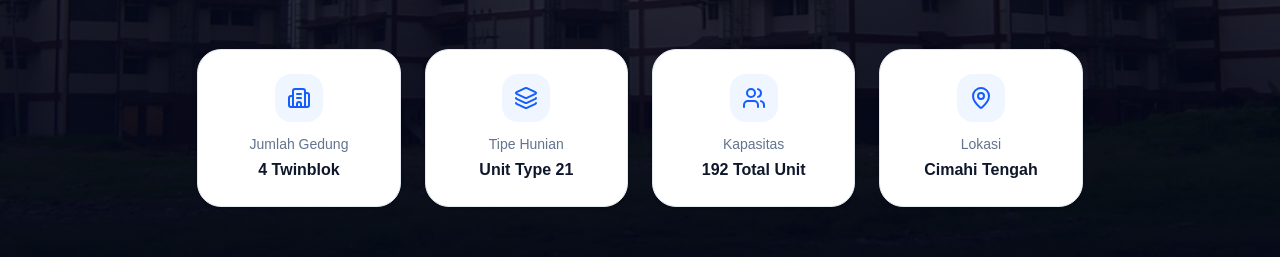
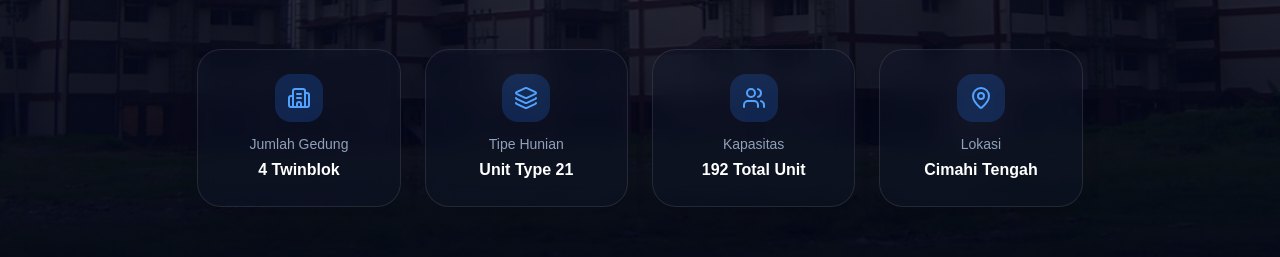
Before and after one commit to WillyHanafi1/Sistem-Rusunawa, a Next.js app in the folder rusun-frontend/: page /cigugur-tengah in a window 1280 px wide. Shown: the part 421-678 px from the top of the page. Built offline with nearby package versions, Linux system fonts and the light colour scheme; no server answers.

Commit message:
style: update hero stat cards to static dark theme across location pages

```diff
--- a/rusun-frontend/src/app/cibeureum/page.tsx
+++ b/rusun-frontend/src/app/cibeureum/page.tsx
@@ -102,21 +102,21 @@ export default function CibeureumPage() {
           </motion.div>
 
           <div className="grid grid-cols-2 md:grid-cols-4 gap-4 md:gap-6">
-            <div className="bg-white dark:bg-white/5 p-6 rounded-3xl border border-slate-200 dark:border-white/10 flex flex-col items-center gap-3 shadow-sm hover:shadow-md transition-shadow">
-              <div className="p-3 bg-blue-50 dark:bg-blue-500/10 rounded-2xl text-blue-600 dark:text-blue-400"><Building2 className="w-6 h-6" /></div>
-              <div className="text-center"><p className="text-sm text-slate-500 mb-1">Jumlah Gedung</p><p className="font-bold text-slate-900 dark:text-white">4 Twinblok</p></div>
+            <div className="bg-slate-900/40 backdrop-blur-md p-6 rounded-3xl border border-white/10 flex flex-col items-center gap-3 shadow-xl hover:bg-slate-900/60 transition-all group">
+              <div className="p-3 bg-blue-500/20 rounded-2xl text-blue-400 group-hover:scale-110 transition-transform"><Building2 className="w-6 h-6" /></div>
+              <div className="text-center"><p className="text-sm text-slate-400 mb-1">Jumlah Gedung</p><p className="font-bold text-white">4 Twinblok</p></div>
             </div>
-            <div className="bg-white dark:bg-white/5 p-6 rounded-3xl border border-slate-200 dark:border-white/10 flex flex-col items-center gap-3 shadow-sm hover:shadow-md transition-shadow">
-              <div className="p-3 bg-blue-50 dark:bg-blue-500/10 rounded-2xl text-blue-600 dark:text-blue-400"><Layers className="w-6 h-6" /></div>
-              <div className="text-center"><p className="text-sm text-slate-500 mb-1">Tipe Hunian</p><p className="font-bold text-slate-900 dark:text-white">Type 24 & 27</p></div>
+            <div className="bg-slate-900/40 backdrop-blur-md p-6 rounded-3xl border border-white/10 flex flex-col items-center gap-3 shadow-xl hover:bg-slate-900/60 transition-all group">
+              <div className="p-3 bg-blue-500/20 rounded-2xl text-blue-400 group-hover:scale-110 transition-transform"><Layers className="w-6 h-6" /></div>
+              <div className="text-center"><p className="text-sm text-slate-400 mb-1">Tipe Hunian</p><p className="font-bold text-white">Type 24 & 27</p></div>
             </div>
-            <div className="bg-white dark:bg-white/5 p-6 rounded-3xl border border-slate-200 dark:border-white/10 flex flex-col items-center gap-3 shadow-sm hover:shadow-md transition-shadow">
-              <div className="p-3 bg-blue-50 dark:bg-blue-500/10 rounded-2xl text-blue-600 dark:text-blue-400"><Users className="w-6 h-6" /></div>
-              <div className="text-center"><p className="text-sm text-slate-500 mb-1">Kapasitas</p><p className="font-bold text-slate-900 dark:text-white">371 Total Unit</p></div>
+            <div className="bg-slate-900/40 backdrop-blur-md p-6 rounded-3xl border border-white/10 flex flex-col items-center gap-3 shadow-xl hover:bg-slate-900/60 transition-all group">
+              <div className="p-3 bg-blue-500/20 rounded-2xl text-blue-400 group-hover:scale-110 transition-transform"><Users className="w-6 h-6" /></div>
+              <div className="text-center"><p className="text-sm text-slate-400 mb-1">Kapasitas</p><p className="font-bold text-white">371 Total Unit</p></div>
             </div>
-            <div className="bg-white dark:bg-white/5 p-6 rounded-3xl border border-slate-200 dark:border-white/10 flex flex-col items-center gap-3 shadow-sm hover:shadow-md transition-shadow">
-              <div className="p-3 bg-blue-50 dark:bg-blue-500/10 rounded-2xl text-blue-600 dark:text-blue-400"><MapPin className="w-6 h-6" /></div>
-              <div className="text-center"><p className="text-sm text-slate-500 mb-1">Lokasi</p><p className="font-bold text-slate-900 dark:text-white">Cibeureum Selatan</p></div>
+            <div className="bg-slate-900/40 backdrop-blur-md p-6 rounded-3xl border border-white/10 flex flex-col items-center gap-3 shadow-xl hover:bg-slate-900/60 transition-all group">
+              <div className="p-3 bg-blue-500/20 rounded-2xl text-blue-400 group-hover:scale-110 transition-transform"><MapPin className="w-6 h-6" /></div>
+              <div className="text-center"><p className="text-sm text-slate-400 mb-1">Lokasi</p><p className="font-bold text-white">Cibeureum Selatan</p></div>
             </div>
           </div>
         </div>
--- a/rusun-frontend/src/app/cigugur-tengah/page.tsx
+++ b/rusun-frontend/src/app/cigugur-tengah/page.tsx
@@ -102,21 +102,21 @@ export default function CigugurTengahPage() {
           </motion.div>
 
           <div className="grid grid-cols-2 md:grid-cols-4 gap-4 md:gap-6">
-            <div className="bg-white dark:bg-white/5 p-6 rounded-3xl border border-slate-200 dark:border-white/10 flex flex-col items-center gap-3 shadow-sm hover:shadow-md transition-shadow">
-              <div className="p-3 bg-blue-50 dark:bg-blue-500/10 rounded-2xl text-blue-600 dark:text-blue-400"><Building2 className="w-6 h-6" /></div>
-              <div className="text-center"><p className="text-sm text-slate-500 mb-1">Jumlah Gedung</p><p className="font-bold text-slate-900 dark:text-white">4 Twinblok</p></div>
+            <div className="bg-slate-900/40 backdrop-blur-md p-6 rounded-3xl border border-white/10 flex flex-col items-center gap-3 shadow-xl hover:bg-slate-900/60 transition-all group">
+              <div className="p-3 bg-blue-500/20 rounded-2xl text-blue-400 group-hover:scale-110 transition-transform"><Building2 className="w-6 h-6" /></div>
+              <div className="text-center"><p className="text-sm text-slate-400 mb-1">Jumlah Gedung</p><p className="font-bold text-white">4 Twinblok</p></div>
             </div>
-            <div className="bg-white dark:bg-white/5 p-6 rounded-3xl border border-slate-200 dark:border-white/10 flex flex-col items-center gap-3 shadow-sm hover:shadow-md transition-shadow">
-              <div className="p-3 bg-blue-50 dark:bg-blue-500/10 rounded-2xl text-blue-600 dark:text-blue-400"><Layers className="w-6 h-6" /></div>
-              <div className="text-center"><p className="text-sm text-slate-500 mb-1">Tipe Hunian</p><p className="font-bold text-slate-900 dark:text-white">Unit Type 21</p></div>
+            <div className="bg-slate-900/40 backdrop-blur-md p-6 rounded-3xl border border-white/10 flex flex-col items-center gap-3 shadow-xl hover:bg-slate-900/60 transition-all group">
+              <div className="p-3 bg-blue-500/20 rounded-2xl text-blue-400 group-hover:scale-110 transition-transform"><Layers className="w-6 h-6" /></div>
+              <div className="text-center"><p className="text-sm text-slate-400 mb-1">Tipe Hunian</p><p className="font-bold text-white">Unit Type 21</p></div>
             </div>
-            <div className="bg-white dark:bg-white/5 p-6 rounded-3xl border border-slate-200 dark:border-white/10 flex flex-col items-center gap-3 shadow-sm hover:shadow-md transition-shadow">
-              <div className="p-3 bg-blue-50 dark:bg-blue-500/10 rounded-2xl text-blue-600 dark:text-blue-400"><Users className="w-6 h-6" /></div>
-              <div className="text-center"><p className="text-sm text-slate-500 mb-1">Kapasitas</p><p className="font-bold text-slate-900 dark:text-white">192 Total Unit</p></div>
+            <div className="bg-slate-900/40 backdrop-blur-md p-6 rounded-3xl border border-white/10 flex flex-col items-center gap-3 shadow-xl hover:bg-slate-900/60 transition-all group">
+              <div className="p-3 bg-blue-500/20 rounded-2xl text-blue-400 group-hover:scale-110 transition-transform"><Users className="w-6 h-6" /></div>
+              <div className="text-center"><p className="text-sm text-slate-400 mb-1">Kapasitas</p><p className="font-bold text-white">192 Total Unit</p></div>
             </div>
-            <div className="bg-white dark:bg-white/5 p-6 rounded-3xl border border-slate-200 dark:border-white/10 flex flex-col items-center gap-3 shadow-sm hover:shadow-md transition-shadow">
-              <div className="p-3 bg-blue-50 dark:bg-blue-500/10 rounded-2xl text-blue-600 dark:text-blue-400"><MapPin className="w-6 h-6" /></div>
-              <div className="text-center"><p className="text-sm text-slate-500 mb-1">Lokasi</p><p className="font-bold text-slate-900 dark:text-white">Cimahi Tengah</p></div>
+            <div className="bg-slate-900/40 backdrop-blur-md p-6 rounded-3xl border border-white/10 flex flex-col items-center gap-3 shadow-xl hover:bg-slate-900/60 transition-all group">
+              <div className="p-3 bg-blue-500/20 rounded-2xl text-blue-400 group-hover:scale-110 transition-transform"><MapPin className="w-6 h-6" /></div>
+              <div className="text-center"><p className="text-sm text-slate-400 mb-1">Lokasi</p><p className="font-bold text-white">Cimahi Tengah</p></div>
             </div>
           </div>
         </div>
```
Also changed, not shown: rusun-frontend/src/app/leuwigajah/page.tsx (+12 -12 lines), rusun-frontend/src/app/admin/tenants/page.tsx (indentation only), 1 other file (tests, documents, lock files or other folders).
